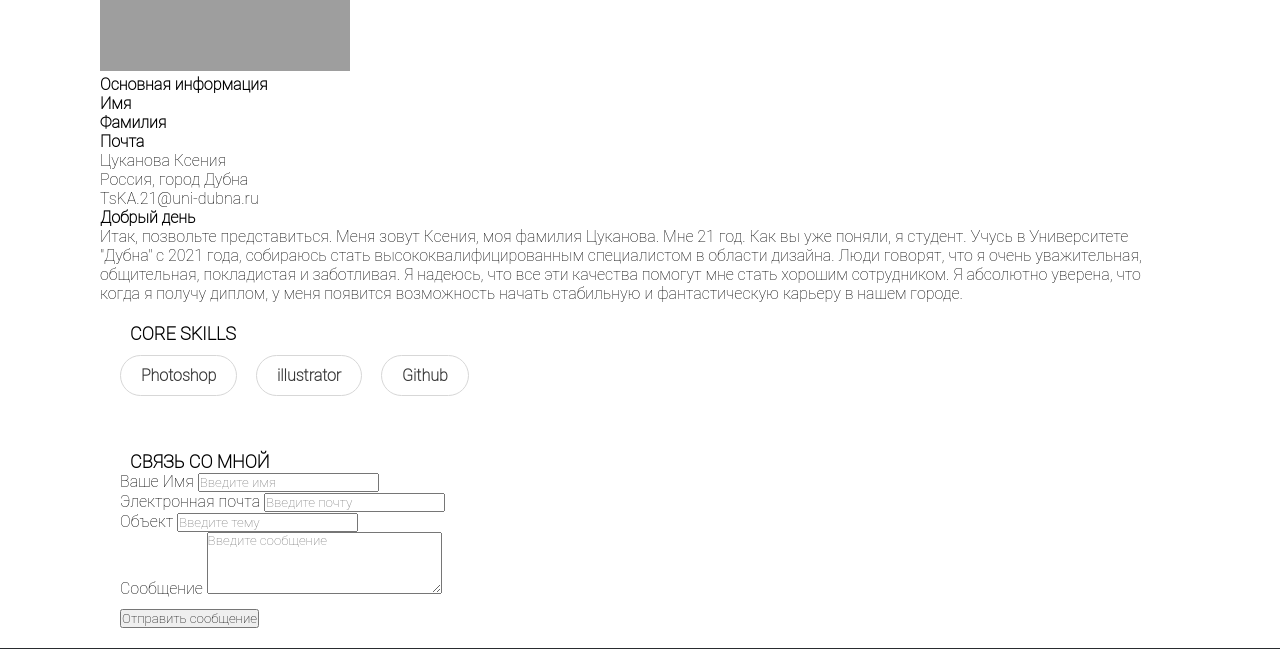
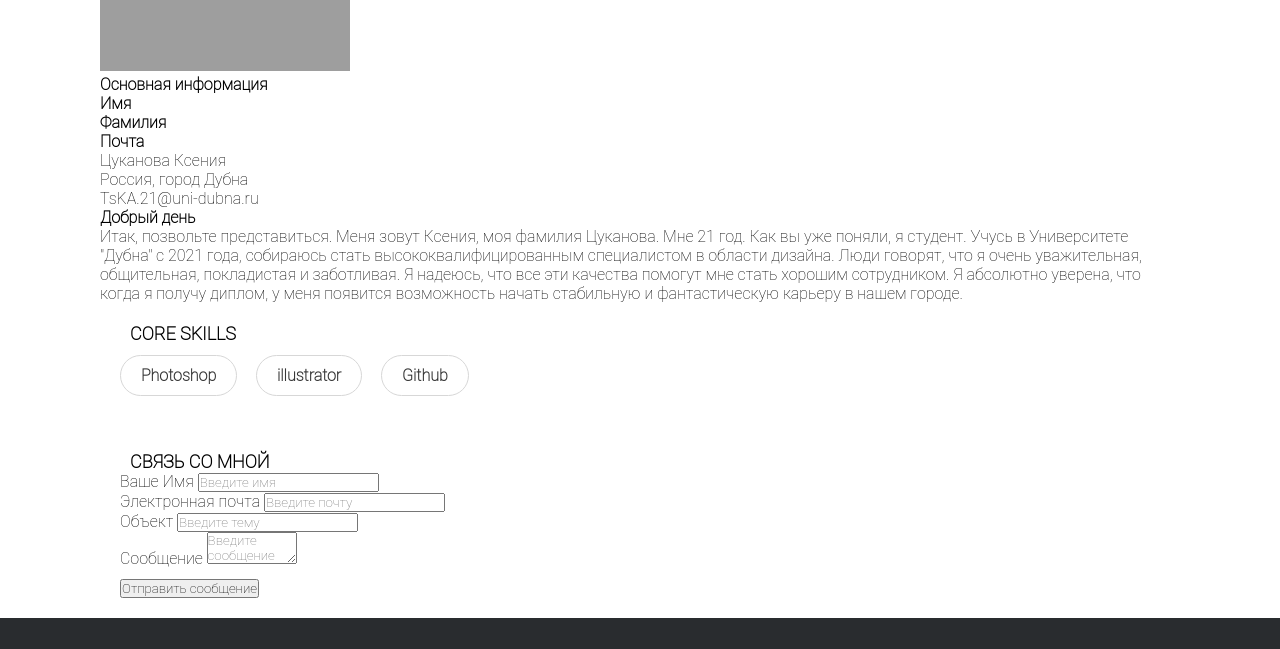
Before and after one commit to Ksenia2101/Dz_2-CSS-, a plain HTML site: page index.html in a window 1280 px wide. Shown: the part 397-1046 px from the top of the page. Drawn offline with Linux system fonts and the light colour scheme; grey boxes are pictures that could not be loaded.

Commit message:
Update index.html

```diff
--- a/index.html
+++ b/index.html
@@ -102,7 +102,7 @@
                 <div class="col-md-12">
                     <div class="form-group">
                         <label class="label" for="#">Сообщение</label>
-                        <textarea name="message" class="form-control" id="message" cols="30" rows="4"
+                        <textarea name="message" class="form-control" id="message" cols="10" rows="2"
                                   placeholder="Введите сообщение"></textarea>
                     </div>
                 </div>
```
